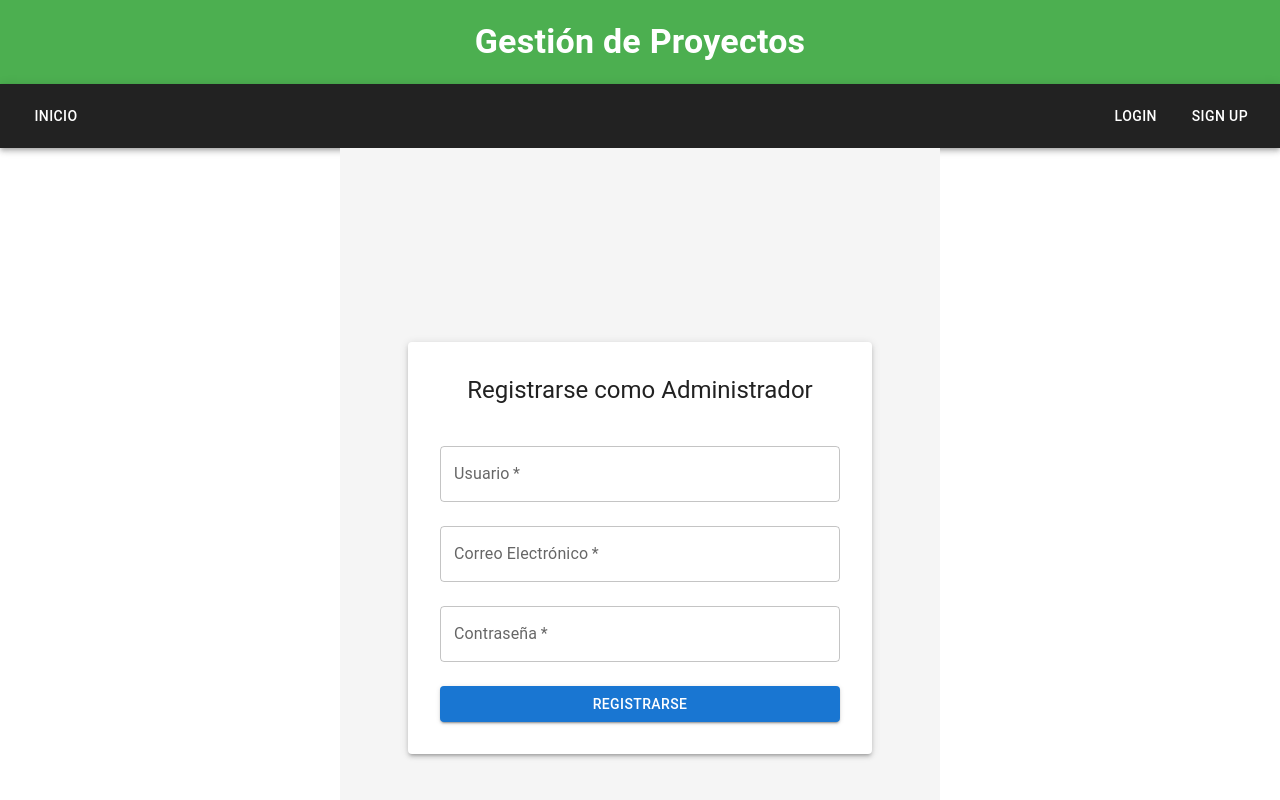
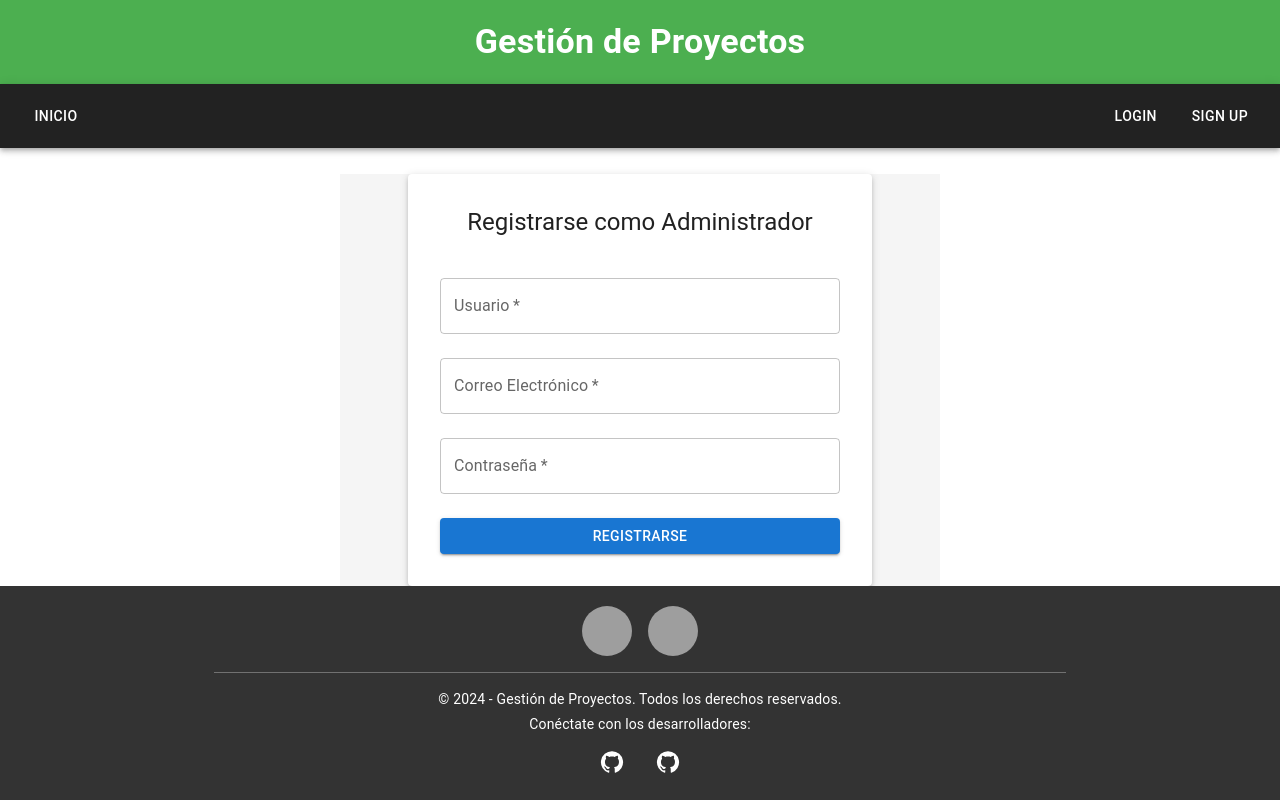
Before and after one commit to Mirkoles1/practicas-profesionalizantes, a React (Create React App) app in the folder matriz-responsabilidades-frontend/: page /signup in a window 1280 px wide. Shown: the top 800 px of the page. Built offline with nearby package versions, Linux system fonts and the light colour scheme; grey boxes are pictures that could not be loaded.

Commit message:
Arregle otra cosita

```diff
--- a/matriz-responsabilidades-frontend/src/Components/SignUp.js
+++ b/matriz-responsabilidades-frontend/src/Components/SignUp.js
@@ -43,7 +43,8 @@ const SignUp = () => {
                 display: 'flex',
                 justifyContent: 'center',
                 alignItems: 'center',
-                minHeight: '100vh',
+                marginTop: '2%',
+                minHeight: '50vh',
                 backgroundColor: '#f5f5f5',
             }}
         >
```
